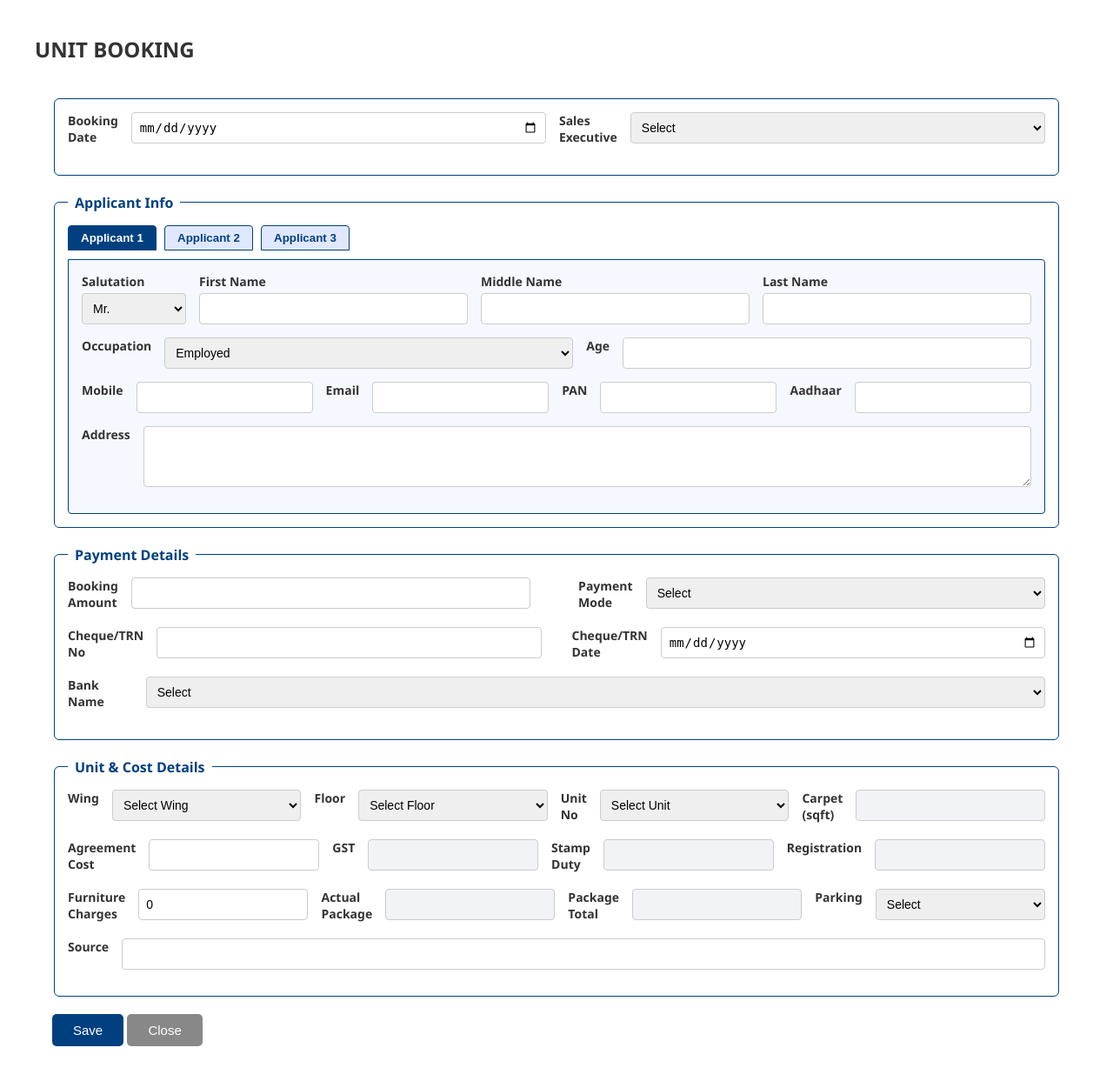
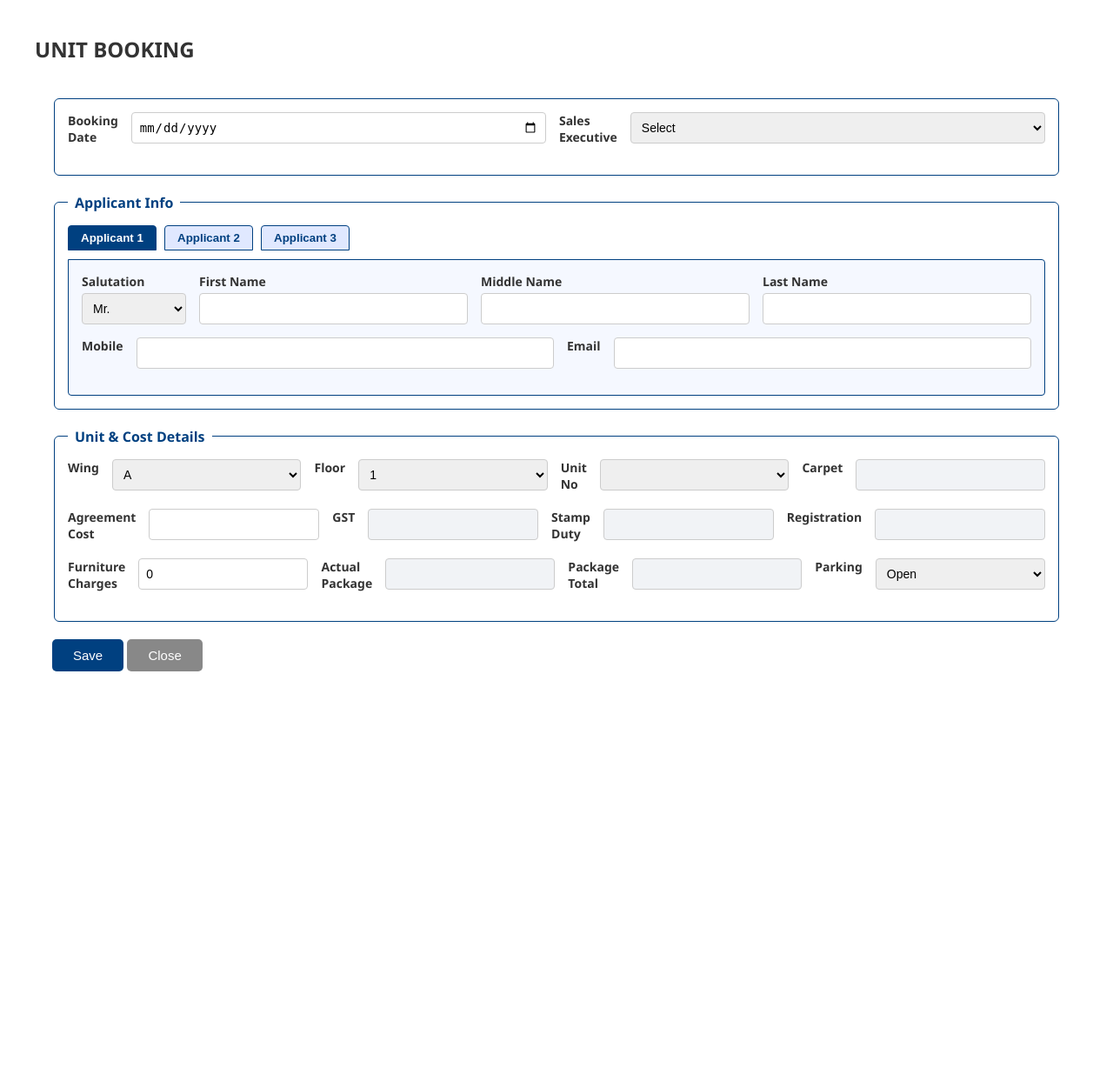
Before and after one commit to mayughag24-spec/office-realestate_crm, a Flask app: template templates/unit_booking.html in a window 1280 px wide. Shown: the whole page at 87% size. After the commit the page ends 772 px from the top, so only its background shows below. Run offline with Flask 3, Linux system fonts and the light colour scheme; the template is opened without the code that fills it, so the values that code supplies are empty.

Commit message:
Update unit_booking.html

```diff
--- a/templates/unit_booking.html
+++ b/templates/unit_booking.html
@@ -11,7 +11,7 @@
 
     <form id="bookingForm">
 
-        <!-- Booking Date & Sales Executive -->
+        <!-- Booking Info -->
         <fieldset>
             <div class="form-row">
                 <label>Booking Date</label>
@@ -26,7 +26,7 @@
             </div>
         </fieldset>
 
-        <!-- Applicant Tabs -->
+        <!-- Applicant Section -->
         <fieldset>
             <legend>Applicant Info</legend>
 
@@ -36,16 +36,12 @@
                 <button type="button" onclick="showApplicant(3,event)">Applicant 3</button>
             </div>
 
-            <!-- ================= APPLICANT 1 ================= -->
+            <!-- Applicant 1 -->
             <div id="applicant1" class="applicant-tab active">
-
-                <!-- NAME ROW -->
                 <div class="form-grid-4">
                     <div class="form-group">
                         <label>Salutation</label>
-                        <select>
-                            <option>Mr.</option><option>Mrs.</option><option>Ms.</option>
-                        </select>
+                        <select><option>Mr.</option><option>Mrs.</option><option>Ms.</option></select>
                     </div>
                     <div class="form-group">
                         <label>First Name</label>
@@ -62,61 +58,6 @@
                 </div>
 
                 <div class="form-row">
-                    <label>Occupation</label>
-                    <select>
-                        <option>Employed</option>
-                        <option>Self-Employed</option>
-                    </select>
-
-                    <label>Age</label>
-                    <input type="number">
-                </div>
-
-                <div class="form-row">
-                    <label>Mobile</label>
-                    <input type="text">
-
-                    <label>Email</label>
-                    <input type="email">
-
-                    <label>PAN</label>
-                    <input type="text">
-
-                    <label>Aadhaar</label>
-                    <input type="text">
-                </div>
-
-                <div class="form-row">
-                    <label>Address</label>
-                    <textarea></textarea>
-                </div>
-            </div>
-
-            <!-- ================= APPLICANT 2 ================= -->
-            <div id="applicant2" class="applicant-tab">
-
-                <div class="form-grid-4">
-                    <div class="form-group">
-                        <label>Salutation</label>
-                        <select>
-                            <option>Mr.</option><option>Mrs.</option><option>Ms.</option>
-                        </select>
-                    </div>
-                    <div class="form-group">
-                        <label>First Name</label>
-                        <input type="text">
-                    </div>
-                    <div class="form-group">
-                        <label>Middle Name</label>
-                        <input type="text">
-                    </div>
-                    <div class="form-group">
-                        <label>Last Name</label>
-                        <input type="text">
-                    </div>
-                </div>
-
-                <div class="form-row">
                     <label>Mobile</label>
                     <input type="text">
                     <label>Email</label>
@@ -124,194 +65,152 @@
                 </div>
             </div>
 
-            <!-- ================= APPLICANT 3 ================= -->
-            <div id="applicant3" class="applicant-tab">
-
+            <!-- Applicant 2 -->
+            <div id="applicant2" class="applicant-tab">
                 <div class="form-grid-4">
                     <div class="form-group">
                         <label>Salutation</label>
-                        <select>
-                            <option>Mr.</option><option>Mrs.</option><option>Ms.</option>
-                        </select>
+                        <select><option>Mr.</option><option>Mrs.</option><option>Ms.</option></select>
                     </div>
-                    <div class="form-group">
-                        <label>First Name</label>
-                        <input type="text">
-                    </div>
-                    <div class="form-group">
-                        <label>Middle Name</label>
-                        <input type="text">
-                    </div>
-                    <div class="form-group">
-                        <label>Last Name</label>
-                        <input type="text">
+                    <div class="form-group"><label>First Name</label><input type="text"></div>
+                    <div class="form-group"><label>Middle Name</label><input type="text"></div>
+                    <div class="form-group"><label>Last Name</label><input type="text"></div>
                 </div>
             </div>
 
-                <div class="form-row">
-                    <label>Mobile</label>
-                    <input type="text">
-                    <label>Email</label>
-                    <input type="email">
+            <!-- Applicant 3 -->
+            <div id="applicant3" class="applicant-tab">
+                <div class="form-grid-4">
+                    <div class="form-group">
+                        <label>Salutation</label>
+                        <select><option>Mr.</option><option>Mrs.</option><option>Ms.</option></select>
+                    </div>
+                    <div class="form-group"><label>First Name</label><input type="text"></div>
+                    <div class="form-group"><label>Middle Name</label><input type="text"></div>
+                    <div class="form-group"><label>Last Name</label><input type="text"></div>
                 </div>
             </div>
-
         </fieldset>
 
-<!-- Payment Details -->
-<fieldset>
-    <legend style="color:#004080;">Payment Details</legend>
-
-    <div class="form-row">
-        <label for="bookingAmount">Booking Amount</label>
-        <input type="number" id="bookingAmount" name="bookingAmount" required />
-
-        <label for="paymentMode" style="margin-left: 40px;">Payment Mode</label>
-        <select id="paymentMode" name="paymentMode" required>
-            <option value="">Select</option>
-            <option>Cash</option>
-            <option>Cheque</option>
-            <option>Online Transfer</option>
-            <option>Demand Draft</option>
-        </select>
-    </div>
-
-    <div class="form-row">
-        <label for="chequeNo">Cheque/TRN No</label>
-        <input type="text" id="chequeNo" name="chequeNo" />
-
-        <label for="chequeDate" style="margin-left: 20px;">Cheque/TRN Date</label>
-        <input type="date" id="chequeDate" name="chequeDate" />
-    </div>
-
-    <div class="form-row">
-        <label for="bankName">Bank Name</label>
-        <select id="bankName" name="bankName">
-            <option value="">Select</option>
-            <option>Bank A</option>
-            <option>Bank B</option>
-            <option>Bank C</option>
-        </select>
-    </div>
-</fieldset>
+        <!-- Unit & Cost -->
         <fieldset>
             <legend>Unit & Cost Details</legend>
 
             <div class="form-row">
-        <label for="wing">Wing</label>
-        <select id="wing" name="wing" required>
-            <option value="">Select Wing</option>
-        </select>
+                <label>Wing</label>
+                <select id="wing" required></select>
 
-        <label for="floor">Floor</label>
-        <select id="floor" name="floor" required>
-            <option value="">Select Floor</option>
-        </select>
+                <label>Floor</label>
+                <select id="floor" required></select>
 
-        <label for="unitNumber">Unit No</label>
-        <select id="unitNumber" name="unitNumber" required>
-            <option value="">Select Unit</option>
-        </select>
+                <label>Unit No</label>
+                <select id="unitNumber" required></select>
 
-        <label for="carpet">Carpet (sqft)</label>
-        <input type="number" id="carpet" name="carpet" readonly>
+                <label>Carpet</label>
+                <input type="number" id="carpet" readonly>
             </div>
 
             <div class="form-row">
-        <label for="agreementCost">Agreement Cost</label>
-        <input type="number" id="agreementCost" name="agreementCost" required>
+                <label>Agreement Cost</label>
+                <input type="number" id="agreementCost" required>
 
-        <label for="gst">GST</label>
-        <input type="number" id="gst" name="gst" readonly>
+                <label>GST</label>
+                <input type="number" id="gst" readonly>
 
-        <label for="stampDuty">Stamp Duty</label>
-        <input type="number" id="stampDuty" name="stampDuty" readonly>
+                <label>Stamp Duty</label>
+                <input type="number" id="stampDuty" readonly>
 
-        <label for="registration">Registration</label>
-        <input type="number" id="registration" name="registration" readonly>
+                <label>Registration</label>
+                <input type="number" id="registration" readonly>
             </div>
 
             <div class="form-row">
-        <label for="furnitureCharges">Furniture Charges</label>
-        <input type="number" id="furnitureCharges" name="furnitureCharges" value="0">
+                <label>Furniture Charges</label>
+                <input type="number" id="furnitureCharges" value="0">
 
-        <label for="actualPackage">Actual Package</label>
-        <input type="number" id="actualPackage" name="actualPackage" readonly>
+                <label>Actual Package</label>
+                <input type="number" id="actualPackage" readonly>
 
-        <label for="packageTotal">Package Total</label>
-        <input type="number" id="packageTotal" name="packageTotal" readonly>
+                <label>Package Total</label>
+                <input type="number" id="packageTotal" readonly>
 
-        <label for="parkingType">Parking</label>
-        <select id="parkingType" name="parkingType">
-            <option value="">Select</option>
+                <label>Parking</label>
+                <select>
                     <option>Open</option>
                     <option>Covered</option>
                 </select>
             </div>
-
-    <div class="form-row">
-        <label for="source">Source</label>
-        <input type="text" id="source" name="source">
-    </div>
         </fieldset>
-
 
         <!-- Buttons -->
         <div class="button-row">
-            <button class="save-btn">Save</button>
+            <button type="submit" class="save-btn">Save</button>
             <button type="button" class="close-btn">Close</button>
         </div>
 
     </form>
 </div>
+
 <script>
-const wingSelect = document.getElementById("wing");
-const floorSelect = document.getElementById("floor");
-const unitSelect = document.getElementById("unitNumber");
-const carpetInput = document.getElementById("carpet");
+/* Applicant Tabs */
+function showApplicant(num, event) {
+    event.preventDefault();
+    document.querySelectorAll(".applicant-tab").forEach(t => t.classList.remove("active"));
+    document.querySelectorAll(".tab-buttons button").forEach(b => b.classList.remove("active"));
+    document.getElementById("applicant" + num).classList.add("active");
+    event.target.classList.add("active");
+}
 
-const wings = ["A", "B", "C", "D", "E", "F"];
-const floors = [1, 2, 3, 4, 5, 6, 7];
+/* Wing Floor Unit */
+const wing = document.getElementById("wing");
+const floor = document.getElementById("floor");
+const unit = document.getElementById("unitNumber");
+const carpet = document.getElementById("carpet");
 
-// Example carpet mapping
-const carpetMap = {
-    "101": 650,
-    "102": 680,
-    "103": 720,
-    "104": 750,
-    "105": 800,
-    "106": 820,
-    "107": 850
-};
+["A","B","C","D","E","F"].forEach(w => wing.add(new Option(w,w)));
+[1,2,3,4,5,6,7].forEach(f => floor.add(new Option(f,f)));
 
-// Load wings
-wings.forEach(w => {
-    wingSelect.add(new Option(w, w));
-});
-
-// Load floors
-floors.forEach(f => {
-    floorSelect.add(new Option(f, f));
-});
-
-// Load units when floor selected
-floorSelect.addEventListener("change", () => {
-    unitSelect.innerHTML = '<option value="">Select Unit</option>';
-    carpetInput.value = "";
-
-    for (let i = 1; i <= 7; i++) {
-        const unitNo = floorSelect.value + "0" + i; // 101–107, 201–207
-        unitSelect.add(new Option(unitNo, unitNo));
+floor.addEventListener("change", () => {
+    unit.innerHTML = '<option value="">Select</option>';
+    for(let i=1;i<=7;i++){
+        unit.add(new Option(floor.value + "0" + i, floor.value + "0" + i));
     }
 });
 
-// Carpet auto-fill
-unitSelect.addEventListener("change", () => {
-    const baseUnit = "10" + unitSelect.value.slice(-1);
-    carpetInput.value = carpetMap[baseUnit] || "";
+const carpetMap = { "101":650,"102":680,"103":720,"104":750,"105":800,"106":820,"107":850 };
+
+unit.addEventListener("change", ()=>{
+    carpet.value = carpetMap["10"+unit.value.slice(-1)] || "";
+});
+
+/* Cost Calculation */
+const agreement = document.getElementById("agreementCost");
+const gst = document.getElementById("gst");
+const stamp = document.getElementById("stampDuty");
+const reg = document.getElementById("registration");
+const furn = document.getElementById("furnitureCharges");
+const actual = document.getElementById("actualPackage");
+const total = document.getElementById("packageTotal");
+
+function calc(){
+    const c = Number(agreement.value)||0;
+    const f = Number(furn.value)||0;
+    gst.value = (c*0.05).toFixed(0);
+    stamp.value = (c*0.06).toFixed(0);
+    reg.value = 30000;
+    actual.value = c+f;
+    total.value = c + f + Number(gst.value) + Number(stamp.value) + 30000;
+}
+
+agreement.addEventListener("input", calc);
+furn.addEventListener("input", calc);
+
+/* Save (Frontend Test) */
+document.getElementById("bookingForm").addEventListener("submit", e=>{
+    e.preventDefault();
+    alert("Form validated successfully!");
 });
 </script>
 
-
 </body>
 </html>
```
Lines whose indentation alone changed are shown as unchanged.
